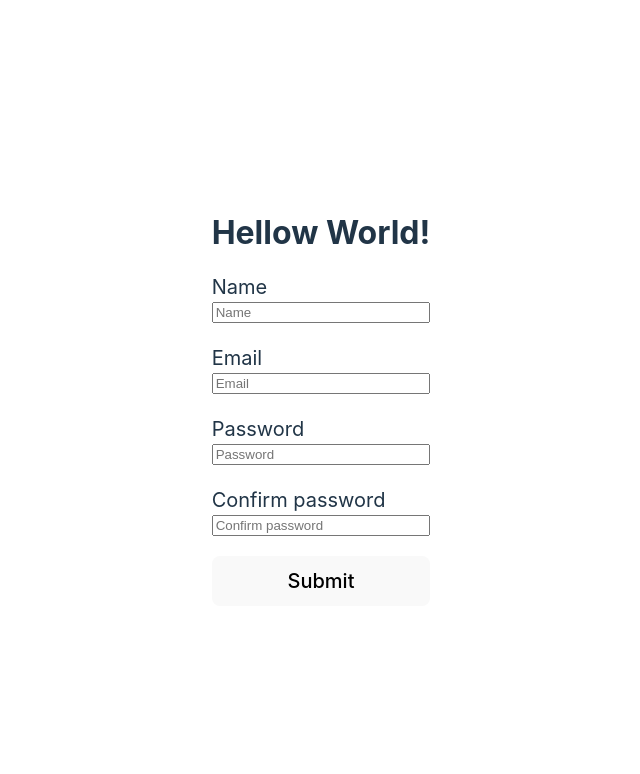
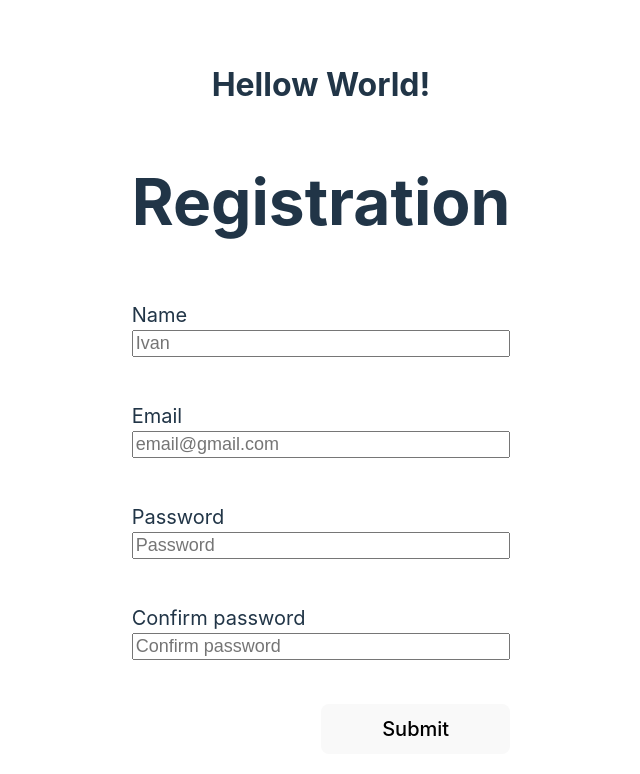
Before and after one commit to KirillVM/graphiql-app, a React (Vite) app: page / in a window 1280 px wide. Shown: the top 774 px of the page, without its empty margins (319-959 px from the left). Built offline with nearby package versions, Linux system fonts and the light colour scheme.

Commit message:
feat: add yupResolver to registration form, add button, error and input styles to registration form

```diff
--- a/src/components/registrationForm/registrationForm.scss
+++ b/src/components/registrationForm/registrationForm.scss
@@ -3,10 +3,22 @@
   flex-direction: column;
   row-gap: 2rem;
   font-size: 2rem;
+  button {
+    width: 50%;
+    align-self: self-end;
+  }
 }
 
 .form__row {
   display: flex;
   flex-direction: column;
   text-align: left;
+  p {
+    color: red;
+    font-size: 1.2rem;
+    min-width: 1.2rem;
+  }
+  input {
+    font-size: 1.8rem;
+  }
 }
--- a/src/components/registrationForm/registrationForm.tsx
+++ b/src/components/registrationForm/registrationForm.tsx
@@ -1,60 +1,85 @@
+import './registrationForm.scss';
 import { SubmitHandler, useForm } from 'react-hook-form';
 import { FormData } from './registrationForm.interfaces';
-import './registrationForm.scss';
+import registrationFormSchema from './registrationForm.schema';
+import { yupResolver } from '@hookform/resolvers/yup';
+// import { useNavigate } from 'react-router-dom';
 
 const RegistrationForm = (): JSX.Element => {
-  const methods = useForm<FormData>();
-  const handleSubmit: SubmitHandler<FormData> = (data) => {
+  const {
+    register,
+    handleSubmit,
+    formState: { errors },
+  } = useForm<FormData>({
+    resolver: yupResolver(registrationFormSchema),
+    mode: 'onChange',
+  });
+  const { fname, email, password, confirmPassword } = errors;
+  // dispatch = useAppDispatch();
+  // const navigate = useNavigate();
+  const onSubmitHandler: SubmitHandler<FormData> = (data) => {
     console.log(data);
+    // dispatch(setFromData(data))
+    // navigate(to: '/main');
   };
   return (
     <>
-      <form className="form" onSubmit={methods.handleSubmit(handleSubmit)}>
+      <form className="form" onSubmit={handleSubmit(onSubmitHandler)}>
+        <h1>Registration</h1>
         <label htmlFor="fname" className="form__row">
           Name
           <input
-            {...methods.register('fname', {
+            {...register('fname', {
               required: true,
             })}
             id="fname"
             className="form__fname"
-            placeholder="Name"
+            placeholder="Ivan"
           ></input>
+          {fname ? <p>{fname.message}</p> : <p> </p>}
         </label>
         <label htmlFor="email" className="form__row">
           Email
           <input
-            {...methods.register('email', {
+            {...register('email', {
               required: true,
             })}
             id="email"
             className="form__email"
-            placeholder="Email"
+            placeholder="email@gmail.com"
           ></input>
+          {email ? <p>{email.message}</p> : <p> </p>}
         </label>
         <label htmlFor="password" className="form__row">
           Password
           <input
-            {...methods.register('password', {
+            {...register('password', {
               required: true,
             })}
             id="password"
             className="form__password"
             placeholder="Password"
           ></input>
+          {password ? <p>{password.message}</p> : <p> </p>}
         </label>
         <label htmlFor="confirm-password" className="form__row">
           Confirm password
           <input
-            {...methods.register('confirmPassword', {
+            {...register('confirmPassword', {
               required: true,
             })}
             id="confirm-password"
             className="form__confirmPassword"
             placeholder="Confirm password"
           ></input>
+          {confirmPassword ? <p>{confirmPassword.message}</p> : <p> </p>}
         </label>
-        <button className="form__button">Submit</button>
+        <button
+          className="form__button"
+          disabled={Object.keys(errors).length > 0}
+        >
+          Submit
+        </button>
       </form>
     </>
   );
```
Also changed, not shown: 1 other file (tests, documents, lock files or other folders).
